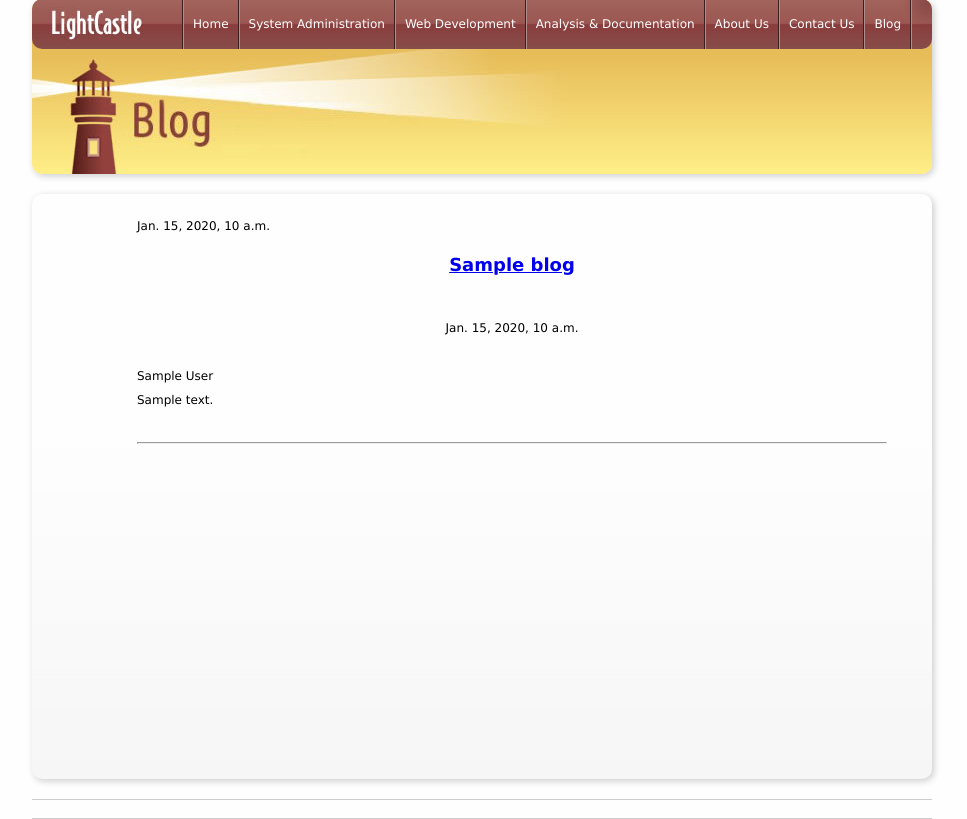
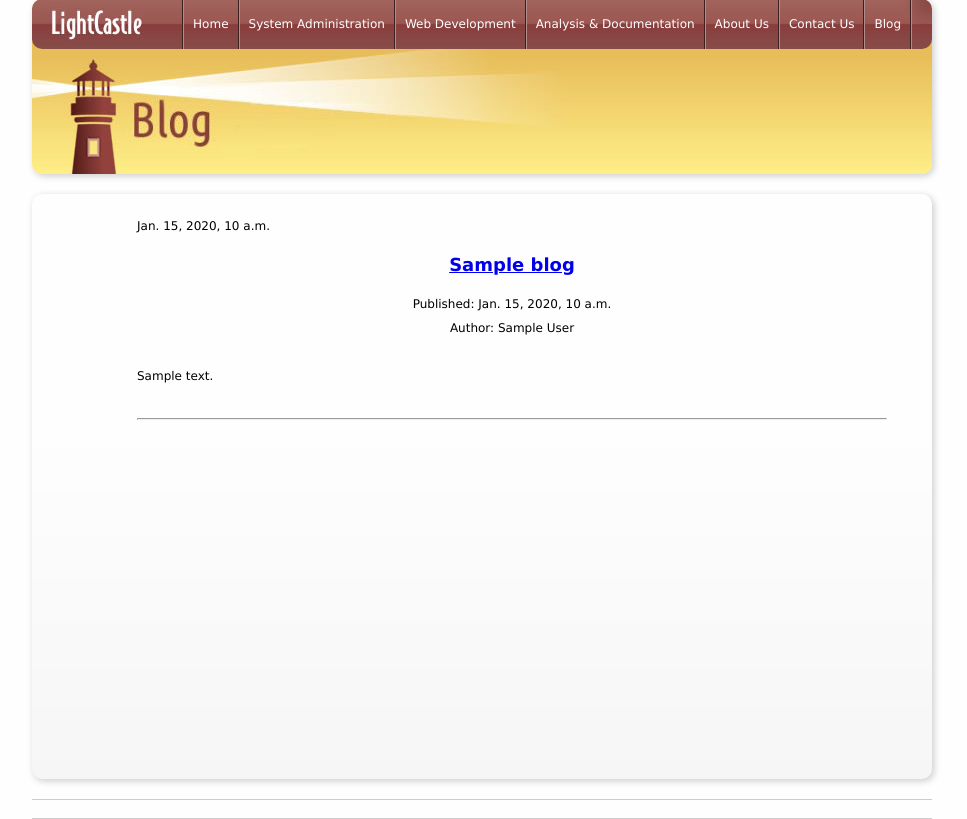
Before and after one commit to lightcastle/djangowebsite, a Django app: template lightcastle/website/templates/blog_home.html in a window 1280 px wide. Shown: the part 51-870 px from the top of the page, without its empty margins (158-1125 px from the left). Run offline with Django 3.2, Linux system fonts and the light colour scheme; the template is opened without the code that fills it: most values are stand-ins (such as "Sample title", 1, 10 or a date in 2020); some libraries are stand-ins or nearby versions.

Commit message:
formatting changes

```diff
--- a/lightcastle/website/templates/blog_home.html
+++ b/lightcastle/website/templates/blog_home.html
@@ -14,9 +14,8 @@
 
       {% for blog in all_posts %}
         {% autoescape off %}
-        <center><h2><a href="{% url b_post forloop.counter %}">{{ blog.title }}</a></h2><br/>{{ blog.date }}<br/></center>
+        <center><h2><a href="{% url b_post forloop.counter %}">{{ blog.title }}</a></h2>Published: {{ blog.date }}<br/>Author: {{ blog.author }}<br/></center>
         <br/>
-        {{ blog.author }}<br/>
         {{ blog.content|truncatewords:50 }}<br/>
         <br/>
         <hr/>
```
